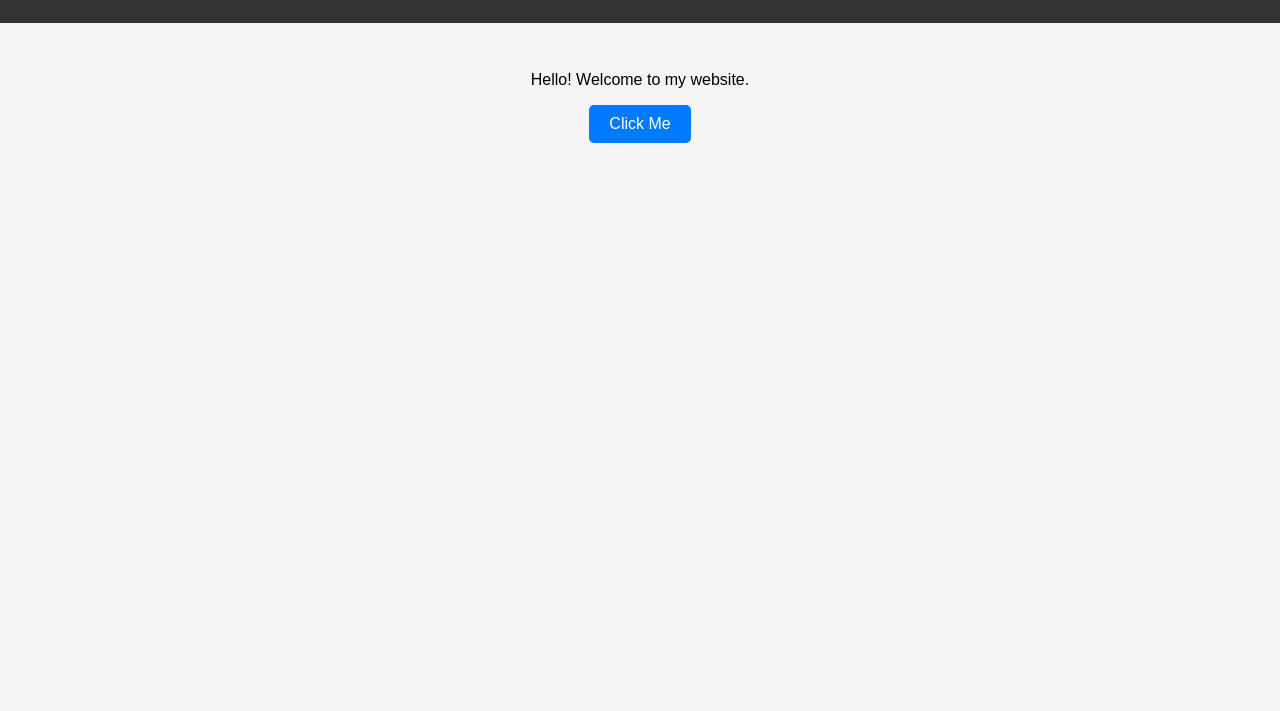
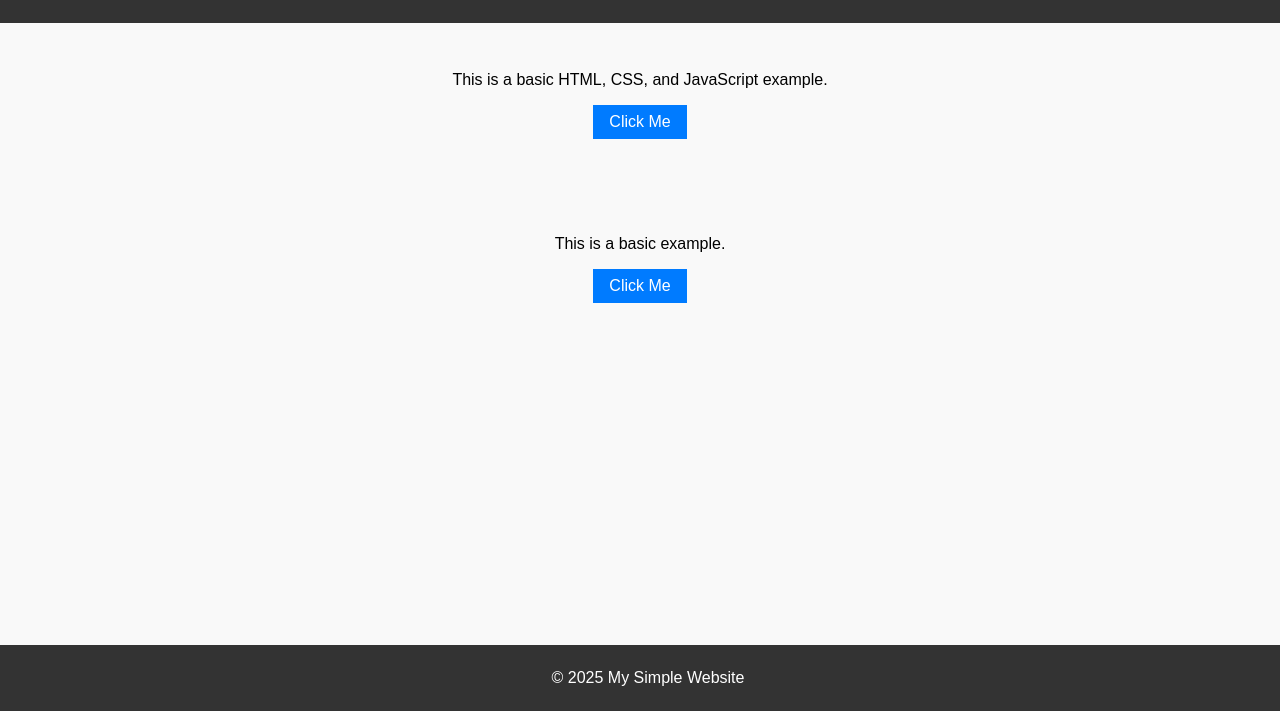
Before and after one commit to shehryargit/E-commerce-project, a plain HTML site: page index.html in a window 1280 px wide. Shown: the part 89-800 px from the top of the page. Drawn offline with Linux system fonts and the light colour scheme.

Commit message:
made changes

```diff
--- a/index.html
+++ b/index.html
@@ -1,23 +1,31 @@
 <!DOCTYPE html>
 <html lang="en">
 <head>
-  <meta charset="UTF-8" />
-  <meta name="viewport" content="width=device-width, initial-scale=1.0" />
+    <meta charset="UTF-8">
+    <meta name="viewport" content="width=device-width, initial-scale=1.0">
     <title>Simple Website</title>
     <link rel="stylesheet" href="styles.css">
 </head>
 <body>
     <header>
-    <h1>My Simple Website</h1>
+        <h1>Welcome to My Simple Website</h1>
     </header>
+
     <main>
-    <p id="message">Hello! Welcome to my website.</p>
-    <button onclick="changeMessage()">Click Me</button>
+        <p>This is a basic HTML, CSS, and JavaScript example.</p>
+        <button id="clickBtn">Click Me</button>
+        <p id="message"></p>
     </main>
-  <script>
-    function changeMessage() {
-      document.getElementById('message').innerText = 'You clicked the button! 🎉';
-    }
-  </script>
+    <main>
+        <p>This is a basic  example.</p>
+        <button id="clickBtn">Click Me</button>
+        <p id="message"></p>
+    </main>
+
+    <footer>
+        <p>© 2025 My Simple Website</p>
+    </footer>
+
+    <script src="script.js"></script>
 </body>
 </html>
--- a/styles.css
+++ b/styles.css
@@ -2,26 +2,38 @@
     font-family: Arial, sans-serif;
     margin: 0;
     padding: 0;
-      background: #f4f4f4;
+    background-color: #f9f9f9;
     text-align: center;
 }
+
 header {
-      background: #333;
+    background-color: #333;
     color: white;
     padding: 1rem;
 }
+
 main {
     padding: 2rem;
 }
+
 button {
-      background: #007BFF;
+    padding: 0.5rem 1rem;
+    font-size: 1rem;
+    background-color: #007BFF;
+    border: none;
     color: white;
-      border: none;
-      padding: 10px 20px;
     cursor: pointer;
-      font-size: 1rem;
-      border-radius: 5px;
 }
+
 button:hover {
-      background: #0056b3;
+    background-color: #0056b3;
 }
+
+footer {
+    background-color: #333;
+    color: white;
+    padding: 0.5rem;
+    position: fixed;
+    bottom: 0;
+    width: 100%;
+}
```
Lines whose indentation alone changed are shown as unchanged.
